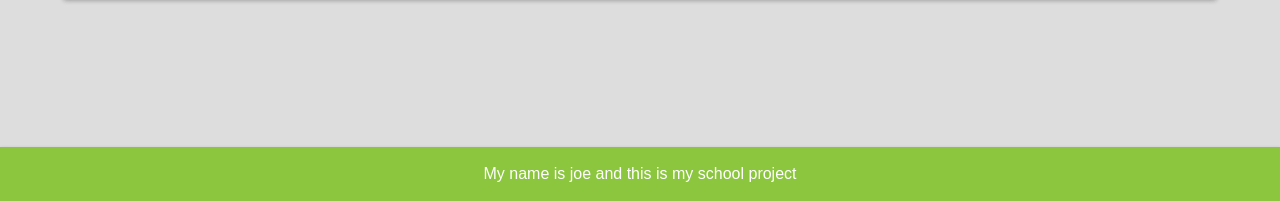
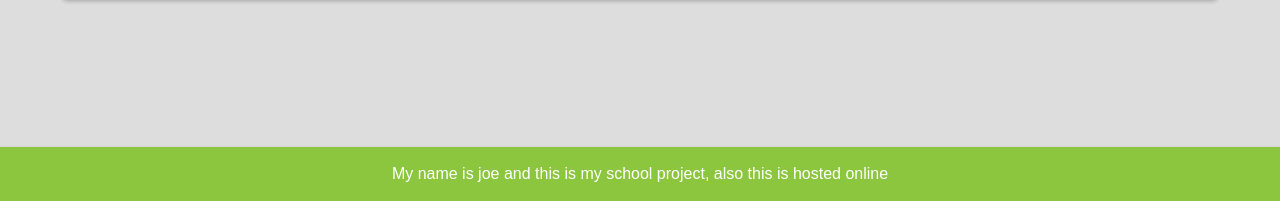
Before and after one commit to fireblaze17/fireblaze17.github.io, a plain HTML site: page index.html in a window 1280 px wide. Shown: the part 2405-2606 px from the top of the page. Drawn offline with Linux system fonts and the light colour scheme.

Commit message:
Added breif descriptin about website to footer

```diff
--- a/index.html
+++ b/index.html
@@ -143,7 +143,7 @@
                 <div id="clear"></div>
             </div>
 
-            <div class="header"> My name is joe and this is my school project</div>
+            <div class="header"> My name is joe and this is my school project, also this is hosted online</div>
 
     <!--div class="credits">
                 <ul>
```
